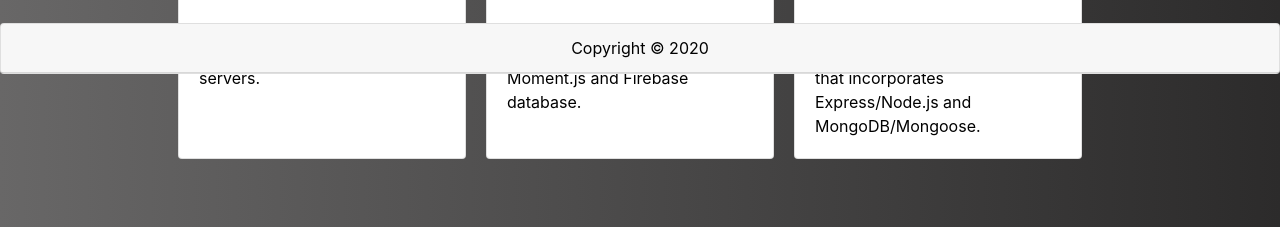
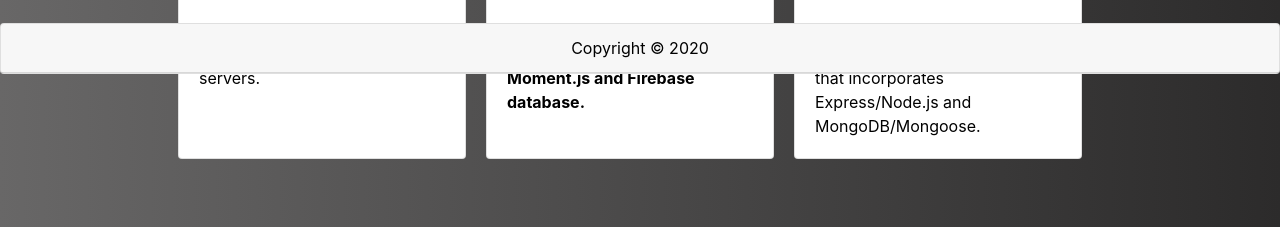
Before and after one commit to tbiehl22/Portfolio, a plain HTML site: page portfolio.html in a window 1280 px wide. Shown: the part 726-953 px from the top of the page. Drawn offline with nearby package versions, Linux system fonts and the light colour scheme; a web font is replaced by a local one.

Commit message:
added bold text to portfolio page

```diff
--- a/portfolio.html
+++ b/portfolio.html
@@ -64,7 +64,7 @@
 
       <div class="card port-cards" style="width: 18rem;"><a href="https://tbiehl22.github.io/train-scheduler/"><img class="card-img-top" src="assets/images/trainScheduler.png" alt="Train"></a>
         <div class="card-body">
-          <p class="card-text"><a href="https://tbiehl22.github.io/train-scheduler/">Train Scheduler: A train schedule app that uses Moment.js and Firebase database.</a></p>
+          <p class="card-text font-weight-bold"><a href="https://tbiehl22.github.io/train-scheduler/">Train Scheduler: A train schedule app that uses Moment.js and Firebase database.</a></p>
         </div>
       </div>
 
```
